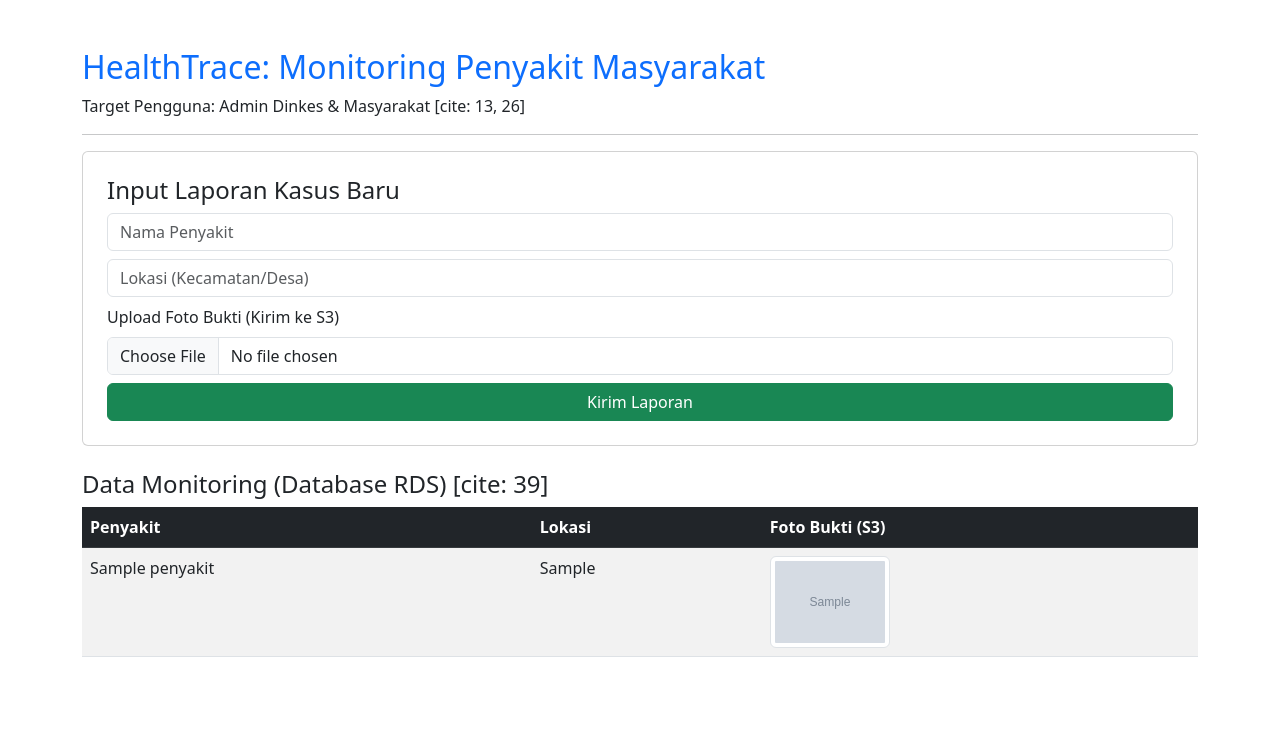
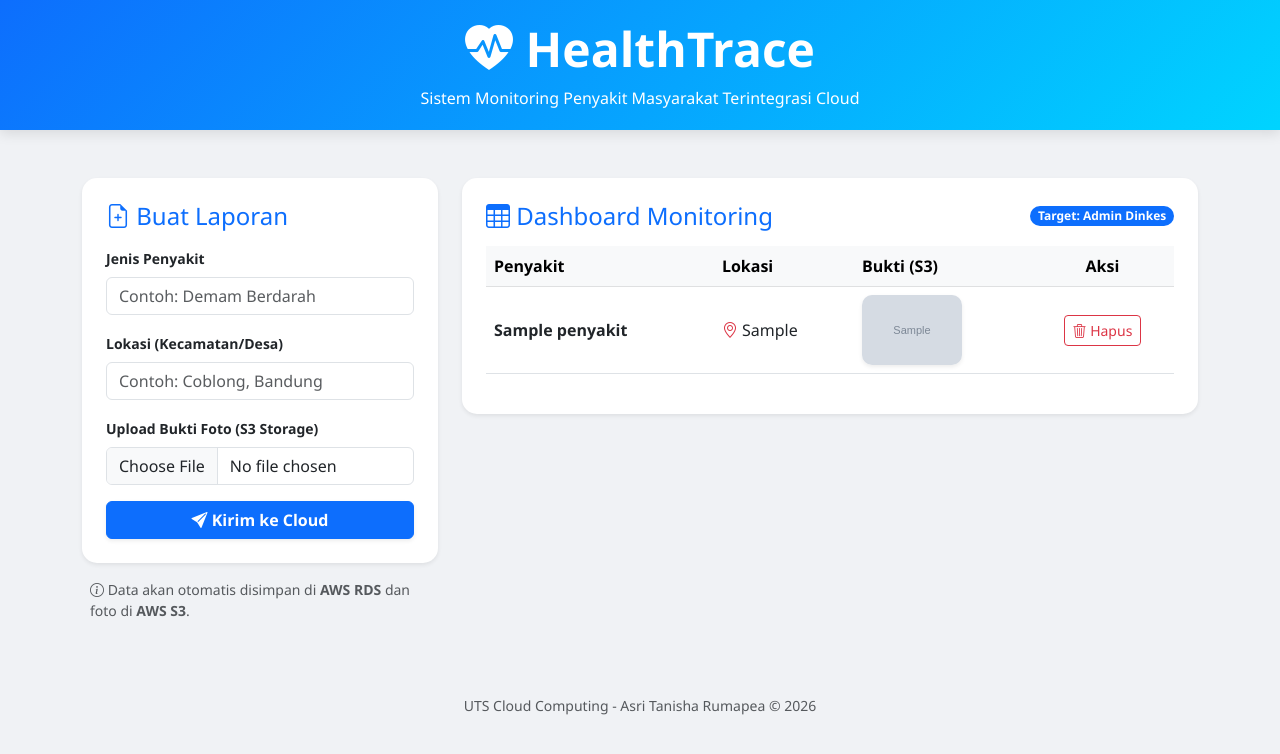
Before and after one commit to asri20/HealthTrace-System, a Flask app: page / in a window 1280 px wide. Shown: the top 754 px of the page. Run offline with Flask 3, Linux system fonts and the light colour scheme; tables that the repository leaves empty hold one stand-in row (values such as "Sample post"); grey boxes marked "Sample" are stand-in pictures.

Commit message:
bagusin tampilan sama tambahin crud

```diff
--- a/app.py
+++ b/app.py
@@ -1,23 +1,23 @@
 import os
-from flask import Flask, render_template, request, redirect
+from flask import Flask, render_template, request, redirect, url_for
 from flask_sqlalchemy import SQLAlchemy
 import boto3
 
 app = Flask(__name__)
 
-# Mengambil kredensial dari Environment Variables (GitHub Secrets)
+# Konfigurasi dari Environment Variables (GitHub Secrets)
 DB_ENDPOINT = os.getenv('DB_ENDPOINT')
 DB_PASSWORD = os.getenv('DB_PASSWORD')
 S3_BUCKET = "healthtrace-storage-asri"
 AWS_KEY = os.getenv('AWS_ACCESS_KEY_ID')
 AWS_SECRET = os.getenv('AWS_SECRET_ACCESS_KEY')
 
-# Fitur: Data tersimpan di RDS [cite: 31, 39]
+# Database RDS MySQL
 app.config['SQLALCHEMY_DATABASE_URI'] = f'mysql+pymysql://admin:{DB_PASSWORD}@{DB_ENDPOINT}/healthtrace'
 app.config['SQLALCHEMY_TRACK_MODIFICATIONS'] = False
 db = SQLAlchemy(app)
 
-# Fitur: Menggunakan S3 untuk penyimpanan file [cite: 32]
+# Koneksi ke AWS S3
 s3_client = boto3.client(
     "s3",
     aws_access_key_id=AWS_KEY,
@@ -25,7 +25,7 @@ s3_client = boto3.client(
     region_name="ap-southeast-2"
 )
 
-# Model database untuk Monitoring Penyakit Masyarakat [cite: 12, 22]
+# Model Tabel
 class KasusPenyakit(db.Model):
     id = db.Column(db.Integer, primary_key=True)
     nama_penyakit = db.Column(db.String(100))
@@ -34,7 +34,6 @@ class KasusPenyakit(db.Model):
 
 @app.route('/')
 def index():
-    # Fitur Utama 1: Monitoring data dari RDS [cite: 37, 39]
     kasus = KasusPenyakit.query.all()
     return render_template('index.html', kasus=kasus)
 
@@ -45,17 +44,26 @@ def lapor():
     file = request.files['foto']
 
     if file:
-        # Fitur Utama 2: Upload file ke S3 [cite: 37, 38]
+        # Upload ke S3
         file_path = f"uploads/{file.filename}"
         s3_client.upload_fileobj(file, S3_BUCKET, file_path, ExtraArgs={'ACL': 'public-read'})
         foto_url = f"https://{S3_BUCKET}.s3.amazonaws.com/{file_path}"
 
-        # Fitur Utama 3: Simpan laporan ke RDS [cite: 37, 39]
+        # Simpan ke RDS
         baru = KasusPenyakit(nama_penyakit=nama, lokasi=lokasi, foto_url=foto_url)
         db.session.add(baru)
         db.session.commit()
 
-    return redirect('/')
+    return redirect(url_for('index'))
+
+# FITUR BARU: DELETE (CRUD)
+@app.route('/delete/<int:id>')
+def delete(id):
+    kasus = KasusPenyakit.query.get(id)
+    if kasus:
+        db.session.delete(kasus)
+        db.session.commit()
+    return redirect(url_for('index'))
 
 if __name__ == '__main__':
     with app.app_context():
--- a/templates/index.html
+++ b/templates/index.html
@@ -1,43 +1,107 @@
 <!DOCTYPE html>
-<html>
+<html lang="en">
 <head>
-    <title>HealthTrace - Monitoring Penyakit</title>
-    <link rel="stylesheet" href="https://cdn.jsdelivr.net/npm/bootstrap@5.3.0/dist/css/bootstrap.min.css">
+    <meta charset="UTF-8">
+    <meta name="viewport" content="width=device-width, initial-scale=1.0">
+    <title>HealthTrace - Cloud Monitoring</title>
+    <link href="https://cdn.jsdelivr.net/npm/bootstrap@5.3.0/dist/css/bootstrap.min.css" rel="stylesheet">
+    <link rel="stylesheet" href="https://cdn.jsdelivr.net/npm/bootstrap-icons@1.11.1/font/bootstrap-icons.css">
+    <style>
+        body { background-color: #f0f2f5; font-family: 'Segoe UI', Tahoma, Geneva, Verdana, sans-serif; }
+        .navbar-custom { background: linear-gradient(135deg, #0d6efd 0%, #00d4ff 100%); color: white; padding: 20px 0; box-shadow: 0 4px 12px rgba(0,0,0,0.1); }
+        .card { border: none; border-radius: 15px; transition: 0.3s; }
+        .card:hover { box-shadow: 0 8px 24px rgba(0,0,0,0.1); }
+        .btn-success { border-radius: 10px; padding: 10px; }
+        .img-report { border-radius: 10px; object-fit: cover; width: 100px; height: 70px; cursor: pointer; }
+    </style>
 </head>
-<body class="container mt-5">
-    <h2 class="text-primary">HealthTrace: Monitoring Penyakit Masyarakat</h2>
-    <p>Target Pengguna: Admin Dinkes & Masyarakat [cite: 13, 26]</p>
-    <hr>
+<body>
 
-    <div class="card p-4 mb-4">
-        <h4>Input Laporan Kasus Baru</h4>
+    <div class="navbar-custom text-center mb-5">
+        <div class="container">
+            <h1 class="display-5 fw-bold"><i class="bi bi-heart-pulse-fill"></i> HealthTrace</h1>
+            <p class="mb-0">Sistem Monitoring Penyakit Masyarakat Terintegrasi Cloud</p>
+        </div>
+    </div>
+
+    <div class="container">
+        <div class="row">
+            <div class="col-md-4 mb-4">
+                <div class="card p-4 shadow-sm">
+                    <h4 class="text-primary mb-3"><i class="bi bi-file-earmark-plus"></i> Buat Laporan</h4>
                     <form action="/lapor" method="post" enctype="multipart/form-data">
-            <input type="text" name="nama_penyakit" placeholder="Nama Penyakit" class="form-control mb-2" required>
-            <input type="text" name="lokasi" placeholder="Lokasi (Kecamatan/Desa)" class="form-control mb-2" required>
-            <label class="form-label">Upload Foto Bukti (Kirim ke S3)</label>
-            <input type="file" name="foto" class="form-control mb-2" required>
-            <button type="submit" class="btn btn-success w-100">Kirim Laporan</button>
+                        <div class="mb-3">
+                            <label class="form-label small fw-bold">Jenis Penyakit</label>
+                            <input type="text" name="nama_penyakit" placeholder="Contoh: Demam Berdarah" class="form-control" required>
+                        </div>
+                        <div class="mb-3">
+                            <label class="form-label small fw-bold">Lokasi (Kecamatan/Desa)</label>
+                            <input type="text" name="lokasi" placeholder="Contoh: Coblong, Bandung" class="form-control" required>
+                        </div>
+                        <div class="mb-3">
+                            <label class="form-label small fw-bold">Upload Bukti Foto (S3 Storage)</label>
+                            <input type="file" name="foto" class="form-control" required>
+                        </div>
+                        <button type="submit" class="btn btn-primary w-100 shadow-sm fw-bold">
+                            <i class="bi bi-send-fill"></i> Kirim ke Cloud
+                        </button>
                     </form>
                 </div>
+                <div class="mt-3 text-muted small px-2">
+                    <i class="bi bi-info-circle"></i> Data akan otomatis disimpan di <b>AWS RDS</b> dan foto di <b>AWS S3</b>.
+                </div>
+            </div>
 
-    <h4>Data Monitoring (Database RDS) [cite: 39]</h4>
-    <table class="table table-striped">
-        <thead class="table-dark">
+            <div class="col-md-8">
+                <div class="card p-4 shadow-sm">
+                    <div class="d-flex justify-content-between align-items-center mb-3">
+                        <h4 class="text-primary m-0"><i class="bi bi-table"></i> Dashboard Monitoring</h4>
+                        <span class="badge bg-primary rounded-pill">Target: Admin Dinkes</span>
+                    </div>
+                    <div class="table-responsive">
+                        <table class="table table-hover align-middle">
+                            <thead class="table-light">
                                 <tr>
                                     <th>Penyakit</th>
                                     <th>Lokasi</th>
-                <th>Foto Bukti (S3)</th>
+                                    <th>Bukti (S3)</th>
+                                    <th class="text-center">Aksi</th>
                                 </tr>
                             </thead>
                             <tbody>
+                                {% if not kasus %}
+                                <tr>
+                                    <td colspan="4" class="text-center py-4 text-muted">Belum ada data laporan masuk.</td>
+                                </tr>
+                                {% endif %}
                                 {% for k in kasus %}
                                 <tr>
-                <td>{{ k.nama_penyakit }}</td>
-                <td>{{ k.lokasi }}</td>
-                <td><img src="{{ k.foto_url }}" width="120" class="img-thumbnail"></td>
+                                    <td><span class="fw-bold">{{ k.nama_penyakit }}</span></td>
+                                    <td><i class="bi bi-geo-alt text-danger"></i> {{ k.lokasi }}</td>
+                                    <td>
+                                        <a href="{{ k.foto_url }}" target="_blank">
+                                            <img src="{{ k.foto_url }}" class="img-report shadow-sm" alt="Bukti">
+                                        </a>
+                                    </td>
+                                    <td class="text-center">
+                                        <a href="/delete/{{ k.id }}" class="btn btn-outline-danger btn-sm" onclick="return confirm('Hapus laporan ini dari RDS?')">
+                                            <i class="bi bi-trash3"></i> Hapus
+                                        </a>
+                                    </td>
                                 </tr>
                                 {% endfor %}
                             </tbody>
                         </table>
+                    </div>
+                </div>
+            </div>
+        </div>
+    </div>
+
+    <footer class="text-center mt-5 pb-4 text-muted">
+        <small>UTS Cloud Computing - Asri Tanisha Rumapea &copy; 2026</small>
+    </footer>
+
+    <script src="https://cdn.jsdelivr.net/npm/bootstrap@5.3.0/dist/js/bootstrap.bundle.min.js"></script>
 </body>
 </html>
```
Lines whose indentation alone changed are shown as unchanged.
